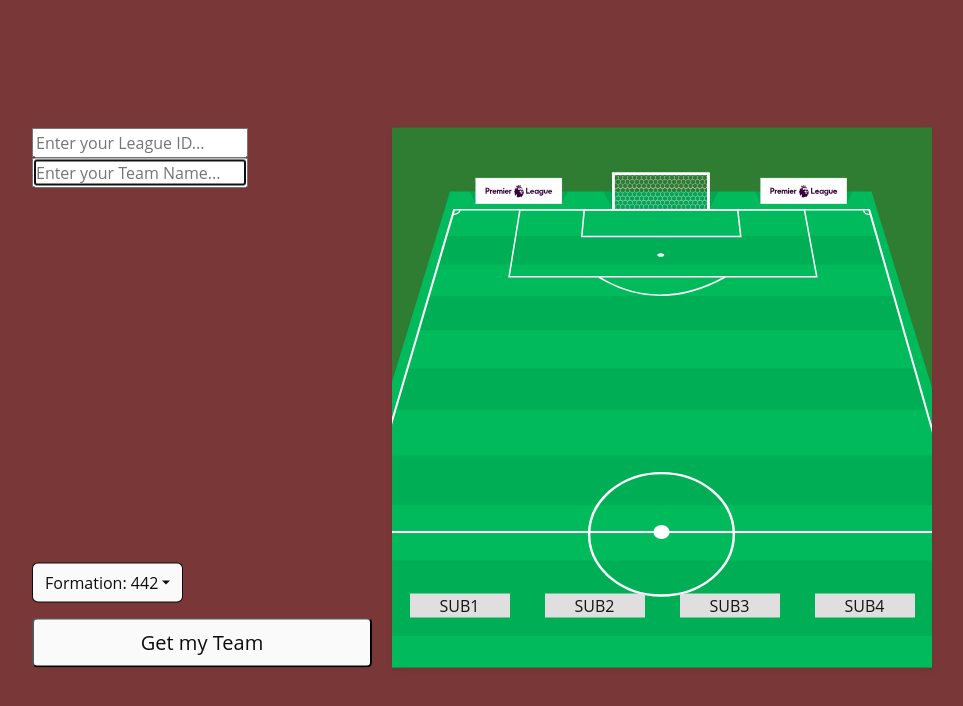
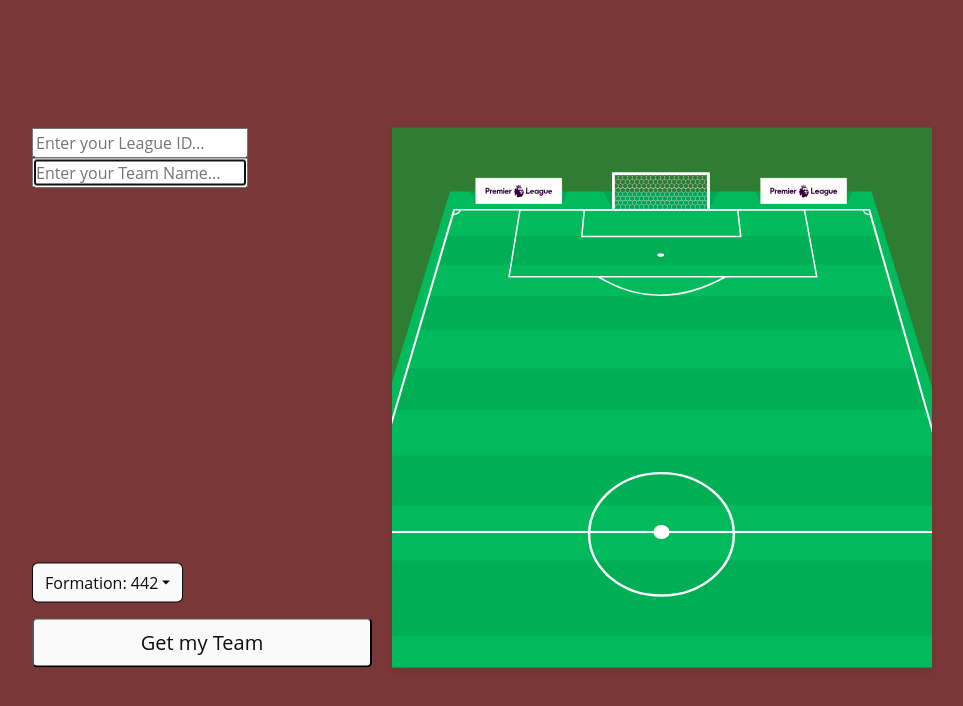
Before and after one commit to jrandj/FPL-draft-picker, a React (Create React App) app in the folder ui/: page / in a window 1280 px wide. Shown: the top 706 px of the page, without its empty margins (158-1121 px from the left). Built offline with nearby package versions, Linux system fonts and the light colour scheme; the HTML template or start-up script is replaced by a standard one.

Commit message:
Add baseline functionality for displaying team based on ICT index

```diff
--- a/ui/src/App.js
+++ b/ui/src/App.js
@@ -28,7 +28,7 @@ export default class App extends React.Component {
 
   setFormation = (newFormation) => {
     this.setState({ formation: newFormation }, () => {
-      console.log("formation is now: " + this.state.formation);
+      this.addPlayersToFormation();
     });
   };
 
@@ -37,13 +37,42 @@ export default class App extends React.Component {
       ...v,
       selected: false,
     }));
-    console.log("test before: " + JSON.stringify(this.newPlayers));
+
+    var goalkeepers = this.newPlayers
+      .filter((obj) => obj.element_type === 1)
+      .sort((a, b) => b.ict_index - a.ict_index)
+      .slice(0, 1);
+
+    var defenders = this.newPlayers
+      .filter((obj) => obj.element_type === 2)
+      .sort((a, b) => b.ict_index - a.ict_index)
+      .slice(0, parseInt(this.state.formation.charAt(0)));
+
+    var midfielders = this.newPlayers
+      .filter((obj) => obj.element_type === 3)
+      .sort((a, b) => b.ict_index - a.ict_index)
+      .slice(0, parseInt(this.state.formation.charAt(1)));
+
+    var attackers = this.newPlayers
+      .filter((obj) => obj.element_type === 4)
+      .sort((a, b) => b.ict_index - a.ict_index)
+      .slice(0, parseInt(this.state.formation.charAt(2)));
+
+    const selected = goalkeepers.concat(defenders, midfielders, attackers);
+
+    this.newPlayers.forEach((obj) => {
+      let player = selected.find((ee) => ee.id === obj.id);
+      if (player) {
+        obj.selected = true;
+      }
+    });
+
     this.setState(
       {
         players: this.newPlayers,
       },
       () => {
-        console.log("test after: " + JSON.stringify(this.state.players));
+        // console.log("State is now: " + JSON.stringify(this.state.players));
       }
     );
   };
@@ -84,46 +113,14 @@ export default class App extends React.Component {
               return this.state.playersByEntryID.some((f) => {
                 return f.element === el.id;
               });
-              // return f.userid === el.userid && f.projectid === el.projectid;
             }),
           },
           () => {
-            console.log(
-              "These are my players before: " +
-                JSON.stringify(this.state.players)
-            );
             this.addPlayersToFormation();
-            console.log(
-              "These are my players after: " +
-                JSON.stringify(this.state.players)
-            );
-            // console.log(
-            //   "These are my players: " + JSON.stringify(this.state.players)
-            // );
-            // this.state.players.forEach(function (arrayItem) {
-            //   console.log(JSON.stringify(arrayItem.web_name));
-            // });
-            // console.log(
-            //   "These are my player names: " + JSON.stringify(this.state.players)
-            // );
-            // console.log(
-            //   "These are my elements: " +
-            //     JSON.stringify(this.state.playersByEntryID)
-            // );
-            // console.log(
-            //   "These are my temp: " +
-            //     JSON.stringify([
-            //       ...this.state.players,
-            //       ...this.state.playersByEntryID,
-            //     ])
-            // );
           }
         );
       })
       .catch((error) => console.log(error.response));
-
-    console.log("App.js League ID is: " + this.state.leagueID);
-    console.log("App.js teamName is: " + this.state.teamName);
   };
 
   render() {
--- a/ui/src/components/Pitch.js
+++ b/ui/src/components/Pitch.js
@@ -5,67 +5,61 @@ import pitchImage from "../data/pitch.svg";
 export default class Pitch extends React.Component {
   constructor(props) {
     super(props);
-    console.log("this constructor " + JSON.stringify(this.props));
   }
-  // componentDidUpdate(prevProps, prevState) {
-  //   if (prevProps.players != this.props.players) {
-  //     // console.log(
-  //     //   "this componentDidUpdate prevPops: " +
-  //     //     JSON.stringify(prevProps) +
-  //     //     " this.props.players: " +
-  //     //     JSON.stringify(this.props.players) +
-  //     //     " this.props.prevState: " +
-  //     //     JSON.stringify(prevState)
-  //     // );
-  //     // console.log(
-  //     //   "keys: " +
-  //     //     JSON.stringify(
-  //     //       this.props.players
-  //     //         .filter((val) => val.element_type === 1)
-  //     //         .map(function (o) {
-  //     //           return o.web_name;
-  //     //         })
-  //     //     )
-  //     // );
-  //   }
-  // }
+
   render() {
     return (
       <div className="Pitch">
         <img className="Outlines" src={pitchImage} alt="Pitch outlines" />
         <div className="Flexbox-Row-Container">
           {this.props.players
-            .filter((val) => val.element_type === 1)
+            .filter((val) => val.element_type === 1 && val.selected === true)
             .map(function (o) {
               return <div className="Flexbox-Row-Item"> {o.web_name} </div>;
             })}
         </div>
         <div className="Flexbox-Row-Container">
           {this.props.players
-            .filter((val) => val.element_type === 2)
+            .filter((val) => val.element_type === 2 && val.selected === true)
             .map(function (o) {
               return <div className="Flexbox-Row-Item"> {o.web_name} </div>;
             })}
         </div>
         <div className="Flexbox-Row-Container">
           {this.props.players
-            .filter((val) => val.element_type === 3)
+            .filter((val) => val.element_type === 3 && val.selected === true)
             .map(function (o) {
               return <div className="Flexbox-Row-Item"> {o.web_name} </div>;
             })}
         </div>
         <div className="Flexbox-Row-Container">
           {this.props.players
-            .filter((val) => val.element_type === 4)
+            .filter((val) => val.element_type === 4 && val.selected === true)
             .map(function (o) {
               return <div className="Flexbox-Row-Item"> {o.web_name} </div>;
             })}
         </div>
         <div className="Flexbox-Row-Container">
-          <div className="Flexbox-Row-Item">SUB1</div>
-          <div className="Flexbox-Row-Item">SUB2</div>
-          <div className="Flexbox-Row-Item">SUB3</div>
-          <div className="Flexbox-Row-Item">SUB4</div>
+          {this.props.players
+            .filter((val) => val.element_type === 1 && val.selected === false)
+            .map(function (o) {
+              return <div className="Flexbox-Row-Item"> {o.web_name} </div>;
+            })}
+          {this.props.players
+            .filter((val) => val.element_type == 2 && val.selected === false)
+            .map(function (o) {
+              return <div className="Flexbox-Row-Item"> {o.web_name} </div>;
+            })}
+          {this.props.players
+            .filter((val) => val.element_type == 3 && val.selected === false)
+            .map(function (o) {
+              return <div className="Flexbox-Row-Item"> {o.web_name} </div>;
+            })}
+          {this.props.players
+            .filter((val) => val.element_type == 4 && val.selected === false)
+            .map(function (o) {
+              return <div className="Flexbox-Row-Item"> {o.web_name} </div>;
+            })}
         </div>
       </div>
     );
--- a/ui/src/components/Settings.js
+++ b/ui/src/components/Settings.js
@@ -8,13 +8,6 @@ export default class Settings extends React.Component {
     super(props);
     this.leagueIDChangeHandlerRef = React.createRef();
     this.teamNameChangeHandlerRef = React.createRef();
-    this.formationChangeHandlerRef = React.createRef();
-    console.log("Create with this.props: " + JSON.stringify(this.props));
-  }
-  componentDidUpdate(prevProps) {
-    console.log("Component did update");
-    console.log("this.props: " + JSON.stringify(this.props));
-    console.log("prevProps: " + JSON.stringify(prevProps));
   }
   render() {
     const leagueIDChangeHandler = (event) => {
@@ -29,7 +22,6 @@ export default class Settings extends React.Component {
       // this.teamNameChangeHandlerRef.current.value = "";
     };
     const onSetFormation = (event) => {
-      console.log("event is " + event);
       this.props.setFormation(event);
     };
 
@@ -61,8 +53,6 @@ export default class Settings extends React.Component {
             className="Dropdown"
             onSelect={onSetFormation}
             title={`Formation: ${this.props.formation}`}
-            // key={`${this.props.formation}`}
-            // ref={this.formationChangeHandlerRef}
           >
             <Dropdown.Item eventKey="343">3-4-3</Dropdown.Item>
             <Dropdown.Item eventKey="352">3-5-2</Dropdown.Item>
```
